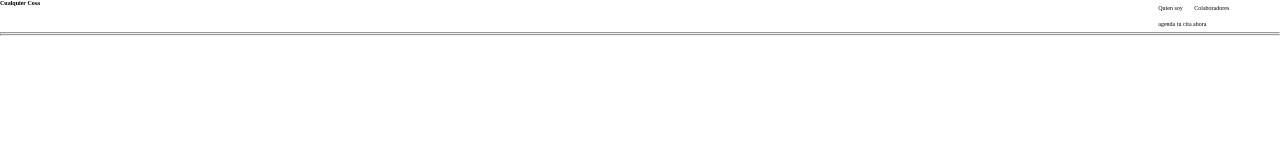
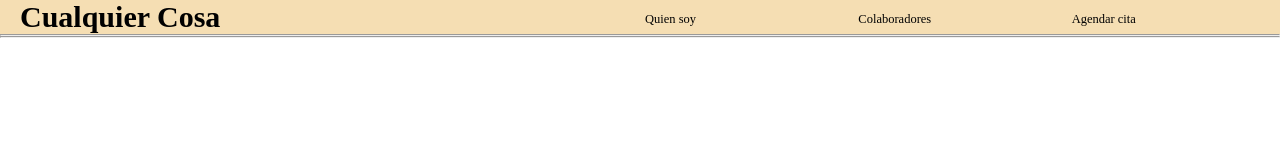
Before and after one commit to ndavidrincon/andoPracticando, a plain HTML site: page index.html in a window 1280 px wide. Drawn offline with Linux system fonts and the light colour scheme.

Commit message:
creando barra de navegacion y creacion de desktop.css

```diff
--- /dev/null
+++ b/desktop.css
@@ -0,0 +1,21 @@
+* {
+    box-sizing: border-box;
+    padding: 0;
+    margin: 0;
+}
+* {
+    font-size: 62.5%;
+}
+.header{
+    display: flex;
+    background-color: wheat;
+}
+h1, ul{
+    font-size: 3rem;
+    width: 50vw;
+    align-items: center;
+}
+h1 {
+    display: flex;
+    margin-left: 2rem;
+}
--- a/index.html
+++ b/index.html
@@ -8,18 +8,18 @@
     <meta name="viewport" content="width=device-width, initial-scale=1.0">
     <title>Practica lo aprendido</title>
     <link rel="stylesheet" href="./style.css">
+    <link rel="stylesheet" href="./desktop.css" media="(min-width:930px)">
 </head>
 <body>
     <header class="header">
         <h1>Cualquier Cosa</h1>
         <nav>
             <ul>
-                <li>Quien soy</li>
-                <li>Colaboradores</li>
-                <li>agenda tu cita ahora</li>
+                <li><a href="#">Quien soy</a></li>
+                <li><a href="#">Colaboradores</a></li>
+                <li><a href="#">Agendar cita</a></li>
             </ul>
         </nav>
     </header> <hr><hr>
-
 </body>
 </html>
--- a/style.css
+++ b/style.css
@@ -7,11 +7,21 @@
     font-size: 62.5%;
 }
 .header{
+    display: inline-block;
+}
+h1, li{
+    font-size: 2rem;
+    width: 100vw;
+}
+ul{
     display: flex;
 }
-h1, ul{
+ul li {
     width: 100%;
-    height: 100%;
+}
+li a {
+    text-decoration: none;
+    color: black;
 }
 .header ul li {
     display: inline-block;
```
